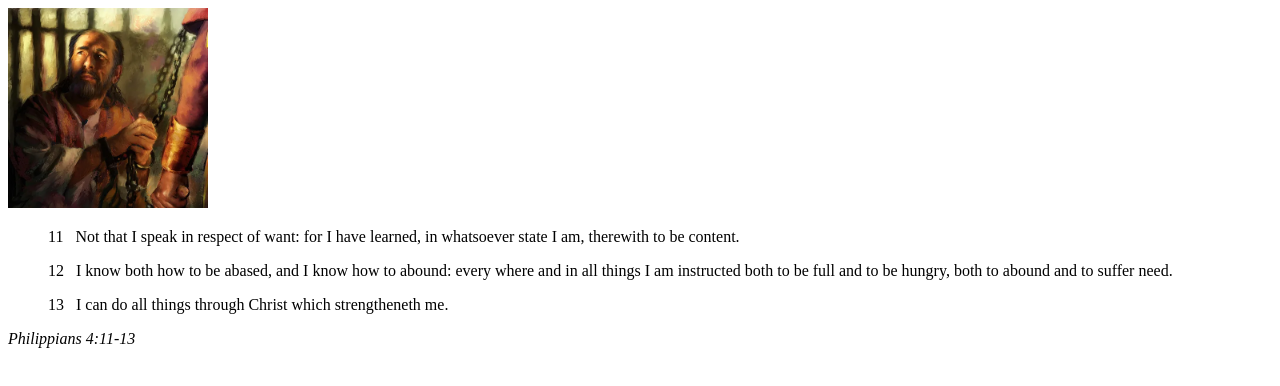
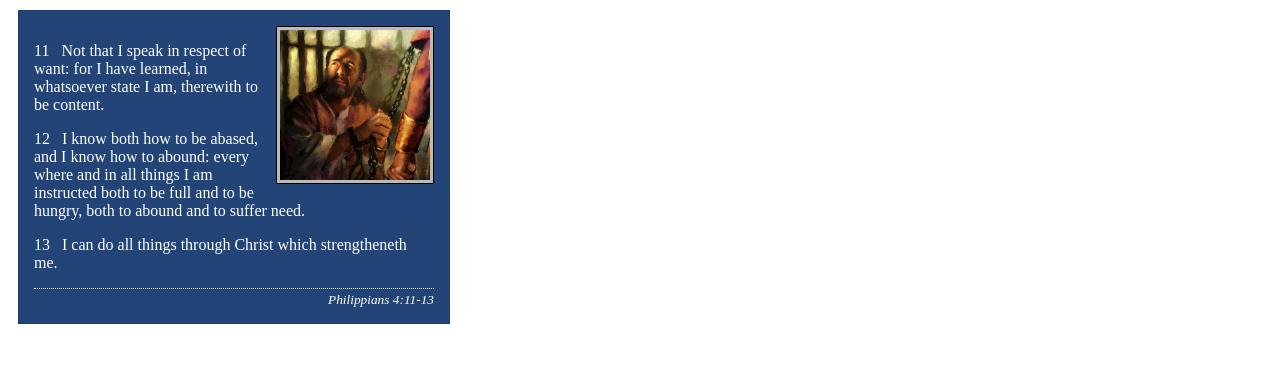
Before and after one commit to kvnqzikky00/wdd130, a plain HTML site: page week02/box-model.html in a window 1280 px wide. Drawn offline with Linux system fonts and the light colour scheme.

Commit message:
Made a few changes

```diff
--- a/week02/box-model.html
+++ b/week02/box-model.html
@@ -1,21 +1,29 @@
 <!DOCTYPE html>
 <html lang="en">
+
 <head>
     <meta charset="UTF-8">
     <meta name="viewport" content="width=device-width, initial-scale=1.0">
     <title>Box Model Activity</title>
+    <link rel="stylesheet" href="styles/box-model.css">
 </head>
+
 <body>
     <main>
         <div class="callout">
-            <img src="images/apostle-paul-imprisoned.webp" alt="Paul the Apostle - Imprisoned in Rome" width="200" height="200">
+            <img src="images/apostle-paul-imprisoned.webp"
+              alt="Paul the Apostle - Imprisoned in Rome" width="200" height="200">
             <blockquote>
-                <p>11 &nbsp; Not that I speak in respect of want: for I have learned, in whatsoever state I am, therewith to be content.</p>
-                <p>12 &nbsp; I know both how to be abased, and I know how to abound: every where and in all things I am instructed both to be full and to be hungry, both to abound and to suffer need.</p>
+                <p>11 &nbsp; Not that I speak in respect of want: for I have learned, in whatsoever
+                    state I am, therewith to be content.</p>
+                <p>12 &nbsp; I know both how to be abased, and I know how to abound: every where and
+                    in all things I am instructed both to be full and to be hungry, both to abound
+                    and to suffer need.</p>
                 <p>13 &nbsp; I can do all things through Christ which strengtheneth me.</p>
             </blockquote>
             <cite>Philippians 4:11-13</cite>
         </div>
     </main>
 </body>
+
 </html>
--- a/week02/styles/box-model.css
+++ b/week02/styles/box-model.css
@@ -1,15 +1,30 @@
 .callout {
-
+    max-width: 400px;
+    margin: 10px;
+    border: 1px solid rgb(0 0 0 / 0.1);
+    padding: 15px;
+    background-color: #247;
+    color: #fff;
 }
 
 .callout img {
-
+    float: right;
+    margin: 0 0 10px 15px;
+    border: 1px solid #000;
+    padding: 3px;
+    background-color: #bbb;
+    width: 150px;
+    height: auto;
 }
 
 blockquote {
-
+    margin: 0;
 }
 
 cite {
-
+    display: block;
+    border-top: 1px dotted #ffff;
+    padding-top: 3px;
+    text-align: right;
+    font-size: smaller;
 }
```
